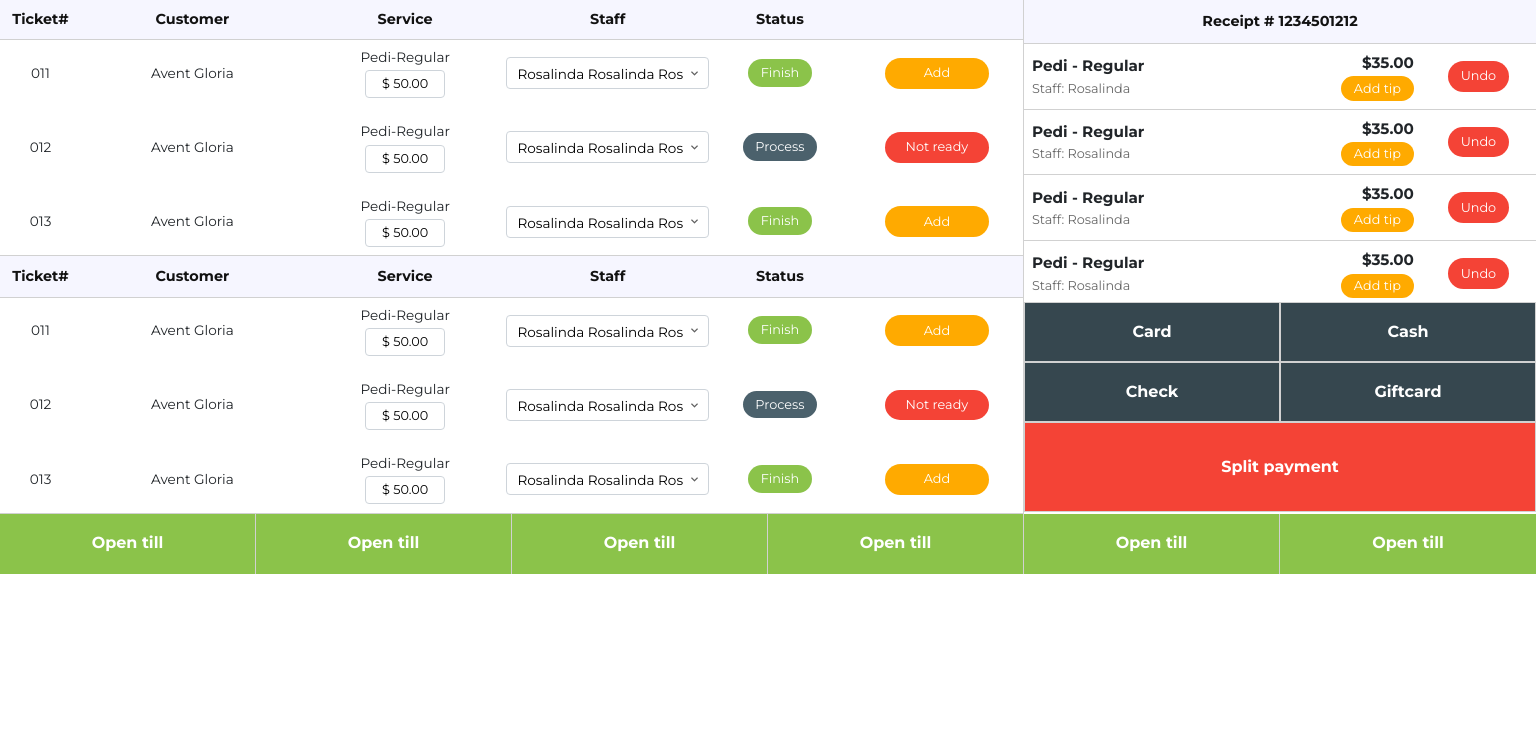
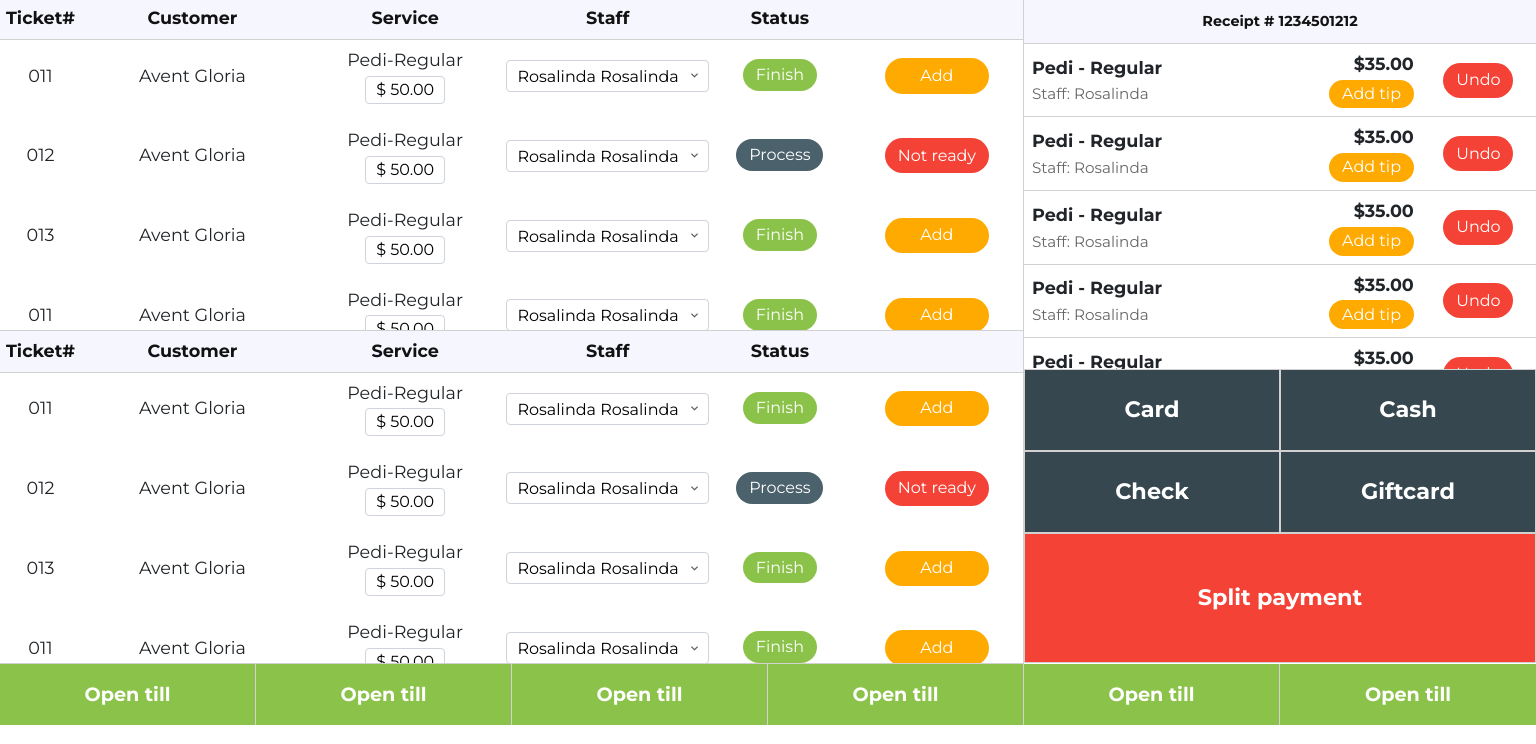
Before and after one commit to thtan0407/screen-pos, a plain HTML site: page index.html in a window 1536 px wide. Shown: the part 56-800 px from the top of the page. Drawn offline with Linux system fonts and the light colour scheme.

Commit message:
Change Style Device

```diff
--- a/assets/css/pos-screen.scss
+++ b/assets/css/pos-screen.scss
@@ -89,7 +89,7 @@ a {
 
 .action-add {
 	padding: 0.4rem 0.8rem;
-	font-size: 0.8rem;
+	font-size: 1rem;
 	background: $add-color;
 	color: #fff;
 	border-radius: 40px;
@@ -110,7 +110,7 @@ a {
 
 .action-noadd {
 	padding: 0.4rem 0.8rem;
-	font-size: 0.8rem;
+	font-size: 1rem;
 	background: $red-color;
 	color: #fff;
 	border-radius: 40px;
@@ -131,7 +131,7 @@ a {
 
 .action-undo {
 	padding: 0.4rem 0.8rem;
-	font-size: 0.8rem;
+	font-size:1rem;
 	background: $red-color;
 	color: #fff;
 	border-radius: 40px;
@@ -151,7 +151,6 @@ a {
 
 .screen-main {
 	font-size: 1rem;
-	height: 100vh;
 
 	.screen-header {
 		background-color: $header-color;
@@ -230,6 +229,7 @@ a {
 					text-transform: capitalize;
 					color: $black-color;
 					height: 2.6rem;
+					font-size: 1.1rem;
 				}
 
 				[class*=col] {
@@ -286,7 +286,7 @@ a {
 					align-items: center;
 					justify-content: space-between;
 					margin-bottom: .5rem;
-					font-size: .85rem;
+					font-size: 1.1rem;
 					transition: .3s all ease;
 					padding: .5rem 0;
 
@@ -317,7 +317,7 @@ a {
 							input.form-control {
 								height: 28px;
 								line-height: 28px;
-								font-size: .8rem;
+								font-size: 1rem;
 								border-radius: 4px;
 								box-shadow: none !important;
 								transition: .3s all ease;
@@ -346,7 +346,7 @@ a {
 							select.form-control {
 								height: 32px;
 								line-height: 32px;
-								font-size: .85rem;
+								font-size: 1rem;
 								border-radius: 4px;
 								box-shadow: none !important;
 								transition: .3s all ease;
@@ -378,7 +378,7 @@ a {
 
 						.status-finish {
 							padding: .4rem .8rem;
-							font-size: .8rem;
+							font-size: 1rem;
 							background: $success-color;
 							color: $white-color;
 							border-radius: 40px;
@@ -386,7 +386,7 @@ a {
 
 						.status-process {
 							padding: .4rem .8rem;
-							font-size: .8rem;
+							font-size: 1rem;
 							background: $process-color;
 							color: $white-color;
 							border-radius: 40px;
@@ -450,12 +450,12 @@ a {
 
 									.order-row-service {
 										font-weight: bold;
-										font-size: .95rem;
+										font-size: 1.1rem;
 										margin-bottom: .2rem;
 									}
 
 									.order-row-staff {
-										font-size: .8rem;
+										font-size: .95rem;
 										color: #676767;
 									}
 								}
@@ -467,7 +467,7 @@ a {
 
 									.order-row-price {
 										font-weight: bold;
-										font-size: .95rem;
+										font-size: 1.1rem;
 										margin-bottom: .2rem;
 									}
 
@@ -526,6 +526,7 @@ a {
 				width: 100%;
 				height: 60px;
 				border-right: 1px solid #d1d1d1;
+
 				&.no-border {
 					border-right: 0;
 				}
@@ -534,3 +535,56 @@ a {
 
 	}
 }
+
+@media screen and (min-width: 1366px) {
+	.screen-main {
+		.screen-inner {
+			.screen-service {
+				.ticket-row {
+					max-height: 290px;
+				}
+			}
+
+			.screen-order {
+				.row-order {
+					.list-order {
+						ul {
+							max-height: calc(81.25px * 4);
+						}
+					}
+				}
+
+				.row-button {
+					.button-inner {
+						.button-item {
+							height: 82px;
+
+							button {
+								font-size: 1.4rem;
+							}
+						}
+					}
+
+					.button-payment {
+						.button-item {
+							height: 130px;
+
+							button {
+								font-size: 1.4rem;
+							}
+						}
+					}
+				}
+			}
+		}
+
+		.screen-footer {
+			> .container-fluid {
+				.action-success {
+					font-size: 1.2rem;
+					height: 61px;
+				}
+			}
+		}
+	}
+}
```
Also changed, not shown: assets/css/pos-screen.css, 1 other file.
